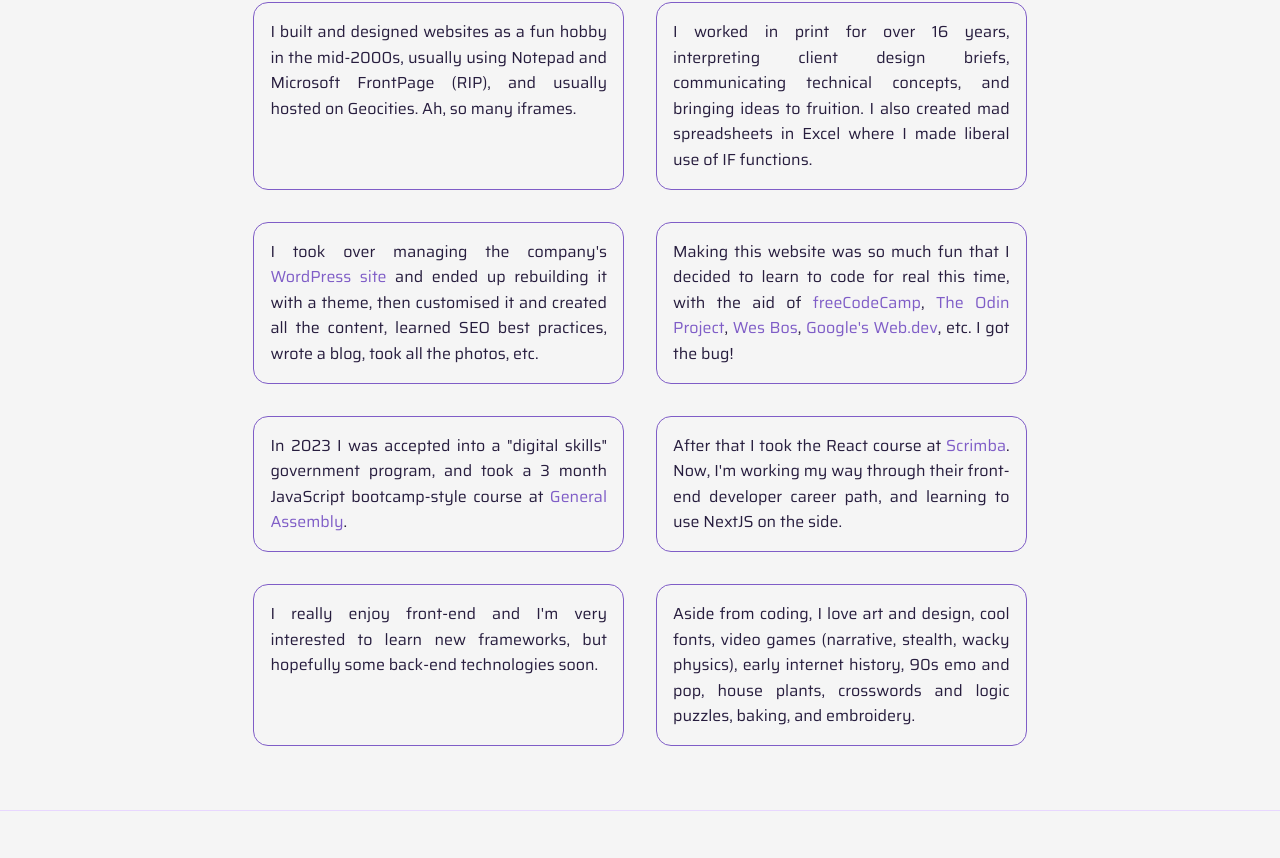
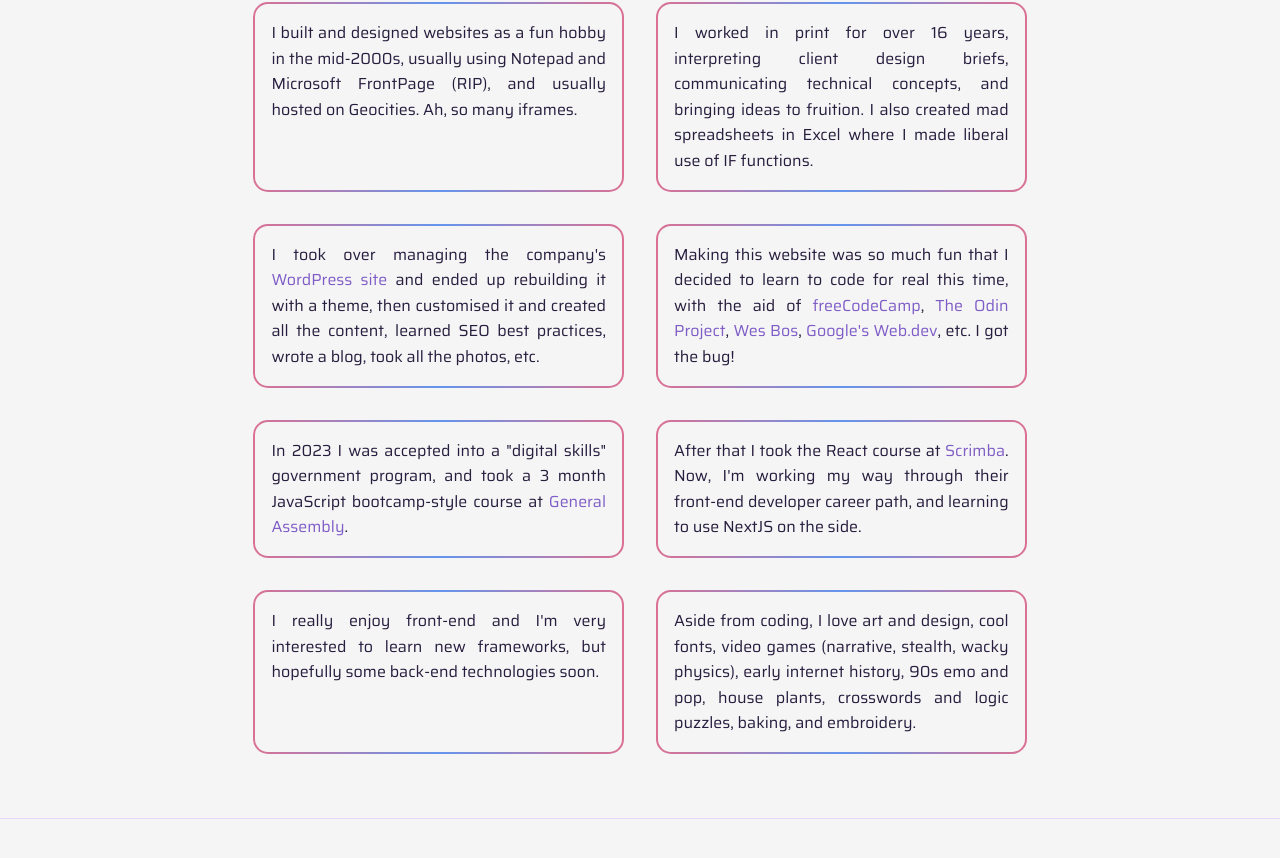
Before and after one commit to mchlol/portfolio-23, a React (Vite) app: page /about in a window 1280 px wide. Shown: the part 714-1572 px from the top of the page. Built offline with nearby package versions, Linux system fonts and the light colour scheme; some icons are missing.

Commit message:
create gradient border and add to each page

```diff
--- a/src/App.css
+++ b/src/App.css
@@ -150,7 +150,7 @@ nav div * {
   margin-left: 1em;
 }
 
-nav ul,
+nav .links,
 footer ul {
   display: flex;
   flex-flow: row wrap;
@@ -228,8 +228,8 @@ footer ul {
   border-radius: 8px;
   text-align: center;
   max-width: 75ch;
-  box-shadow: 5px 5px 8px var(--shadowColour);
 }
+
 
 .tools-container-icons {
   display: flex;
@@ -240,7 +240,7 @@ footer ul {
   font-family: var(--fontHeading);
 }
 
-.tools-secondary {
+/* .tools-secondary {
   font-size: 0.75rem;
   gap: 1em;
   margin-top: 1.5rem;
@@ -248,7 +248,7 @@ footer ul {
 
 .tools-secondary::before {
   content: "also:"
-}
+} */
 
 .tools-container-icons svg {
   font-size: 1.5rem;
@@ -317,7 +317,6 @@ button:focus {
 }
 
 .about-section-text ul li {
-  border: 1px solid var(--accentColourStrong);
   border-radius: 15px;
   padding: 1rem;
   margin: 1rem;
@@ -382,7 +381,6 @@ button:focus {
   max-width: 50ch;
   margin: 1.5rem auto;
   padding: 1.5rem 3rem;
-  border: 2px solid var(--accentColour);
   border-radius: 10px;
   text-align: center;
   box-shadow: 5px 5px 18px var(--shadowColour);
@@ -454,7 +452,6 @@ footer {
     cornflowerblue,
     palevioletred)
     0 0 / 300% 100%;
-  /* */
   color: transparent;
   -webkit-background-clip: text;
   background-clip: text;
@@ -466,6 +463,21 @@ footer {
   to {
     background-position: 400% 0;
   }
+}
+
+
+/* https://codyhouse.co/nuggets/css-gradient-borders */
+
+.gradient-border {
+  background:  linear-gradient(var(--backgroundColour), var(--backgroundColour)) padding-box, linear-gradient(
+    90deg,
+    palevioletred,
+    cornflowerblue,
+    palevioletred)
+    border-box;
+    /* 0 0 / 300% 100%; */
+    border-radius: 12px;
+    border: 2px solid transparent;
 }
 
 .spinning {
--- a/src/pages/About.jsx
+++ b/src/pages/About.jsx
@@ -43,14 +43,21 @@ export default function About() {
                 <div className="about-section-text">
                     <h3>Fun facts</h3>
                     <ul>
-                        <li>I built and designed websites as a fun hobby in the mid-2000s, usually using Notepad and Microsoft FrontPage (RIP), and usually hosted on Geocities. Ah, so many iframes.</li>
-                        <li>I worked in print for over 16 years, interpreting client design briefs, communicating technical concepts, and bringing ideas to fruition. I also created mad spreadsheets in Excel where I made liberal use of IF functions.</li>
-                        <li>I took over managing the company's <a href="https://www.mjprinting.com.au" target="_blank">WordPress site</a> and ended up rebuilding it with a theme, then customised it and created all the content, learned SEO best practices, wrote a blog, took all the photos, etc.</li>
-                        <li>Making this website was so much fun that I decided to learn to code for real this time, with the aid of <a href="https://www.freecodecamp.org/" target="_blank" rel="noopener">freeCodeCamp</a>, <a href="https://www.theodinproject.com/" target="_blank" rel="noopener">The Odin Project</a>, <a href="https://wesbos.com/courses" target="_blank" rel="noopener">Wes Bos</a>, <a href="https://web.dev/" target="_blank" rel="noopener">Google's Web.dev</a>, etc. I got the bug!</li>
-                        <li>In 2023 I was accepted into a "digital skills" government program, and took a 3 month JavaScript bootcamp-style course at <a href="https://generalassemb.ly/" target="_blank" rel="noopener noreferrer">General Assembly</a>.</li>
-                        <li>After that I took the React course at <a href="https://scrimba.com" target="_blank">Scrimba</a>. Now, I'm working my way through their front-end developer career path, and learning to use NextJS on the side.</li>
-                        <li>I really enjoy front-end and I'm very interested to learn new frameworks, but hopefully some back-end technologies soon.</li>
-                        <li>Aside from coding, I love art and design, cool fonts, video games (narrative, stealth, wacky physics), early internet history, 90s emo and pop, house plants, crosswords and logic puzzles, baking, and embroidery.</li>
+                        <li className="gradient-border">I built and designed websites as a fun hobby in the mid-2000s, usually using Notepad and Microsoft FrontPage (RIP), and usually hosted on Geocities. Ah, so many iframes.</li>
+
+                        <li className="gradient-border">I worked in print for over 16 years, interpreting client design briefs, communicating technical concepts, and bringing ideas to fruition. I also created mad spreadsheets in Excel where I made liberal use of IF functions.</li>
+
+                        <li className="gradient-border">I took over managing the company's <a href="https://www.mjprinting.com.au" target="_blank">WordPress site</a> and ended up rebuilding it with a theme, then customised it and created all the content, learned SEO best practices, wrote a blog, took all the photos, etc.</li>
+
+                        <li className="gradient-border">Making this website was so much fun that I decided to learn to code for real this time, with the aid of <a href="https://www.freecodecamp.org/" target="_blank" rel="noopener">freeCodeCamp</a>, <a href="https://www.theodinproject.com/" target="_blank" rel="noopener">The Odin Project</a>, <a href="https://wesbos.com/courses" target="_blank" rel="noopener">Wes Bos</a>, <a href="https://web.dev/" target="_blank" rel="noopener">Google's Web.dev</a>, etc. I got the bug!</li>
+
+                        <li className="gradient-border">In 2023 I was accepted into a "digital skills" government program, and took a 3 month JavaScript bootcamp-style course at <a href="https://generalassemb.ly/" target="_blank" rel="noopener noreferrer">General Assembly</a>.</li>
+
+                        <li className="gradient-border">After that I took the React course at <a href="https://scrimba.com" target="_blank">Scrimba</a>. Now, I'm working my way through their front-end developer career path, and learning to use NextJS on the side.</li>
+
+                        <li className="gradient-border">I really enjoy front-end and I'm very interested to learn new frameworks, but hopefully some back-end technologies soon.</li>
+
+                        <li className="gradient-border">Aside from coding, I love art and design, cool fonts, video games (narrative, stealth, wacky physics), early internet history, 90s emo and pop, house plants, crosswords and logic puzzles, baking, and embroidery.</li>
                     </ul>
                 </div>
 
--- a/src/pages/Hero.jsx
+++ b/src/pages/Hero.jsx
@@ -8,7 +8,7 @@ import { Link } from "react-router-dom";
 
 export default function Hero() {
 
-    const [spinning, setSpinning] = React.useState();
+    const [spinning, setSpinning] = React.useState(true);
 
     function toggleSpin() {
         setSpinning(prevSpinning => !prevSpinning);
@@ -48,7 +48,7 @@ export default function Hero() {
                 <Link to="/projects"><button>See some things I've made</button></Link>
             </div>
 
-            <div className="tools-container">
+            <div className="tools-container gradient-border">
                 <h3>Tools & Technologies</h3>
 
                 <div className="tools-container-icons">
--- a/src/pages/Projects.jsx
+++ b/src/pages/Projects.jsx
@@ -14,7 +14,7 @@ export default function Projects() {
 
             <div className="project-wrapper">
 
-                <div className="project-img-container">
+                <div className="project-img-container gradient-border">
 
                     <h3 className="main-project-header">Game List</h3>
 
@@ -43,7 +43,7 @@ export default function Projects() {
 
                 <div className="projects-group">
 
-                    <div className="resize-project project-img-container">
+                    <div className="resize-project project-img-container gradient-border">
                         <h3>Colors</h3>
                         <img className="project-img" src={colorsGif} alt="" />
                         <p>A NextJS project based on Pantone Colo(u)r of the Year</p>
@@ -51,7 +51,7 @@ export default function Projects() {
                         </a>
                         <a href="https://github.com/mchlol/colors" target="_blank"><button><MdCode />Code</button></a>
                     </div>
-                    <div className="resize-project project-img-container">
+                    <div className="resize-project project-img-container gradient-border">
                         <h3>Quizzical</h3>
                         <img className="project-img" src={quizzicalGif} alt="" />
                         <p>A quiz app using the <a href="https://opentdb.com/" target="_blank" rel="noopener noreferrer">Open Trivia DataBase API</a></p>
@@ -59,14 +59,14 @@ export default function Projects() {
                         </a>
                         <a href="https://github.com/mchlol/quizzical" target="_blank"><button><MdCode />Code</button></a>
                     </div>
-                    <div className="resize-project project-img-container">
+                    <div className="resize-project project-img-container gradient-border">
                     <h3>Tenzies</h3>
                         <img className="project-img" src={tenziesGif} alt="" />
                         <p>A cute dice game</p>
                         <a href="https://mchlol.github.io/tenzies/" target="_blank"><button><MdVisibility /> Live</button></a>
                         <a href="https://github.com/mchlol/tenzies" target="_blank"><button><MdCode />Code</button></a>
                     </div>
-                    <div className="resize-project project-img-container">
+                    <div className="resize-project project-img-container gradient-border">
                         <h3>Password Generator</h3>
                         <img className="project-img" src={passwordGif} alt="" />
                         <p>Does what it says on the tin, plus night mode!</p>
```
